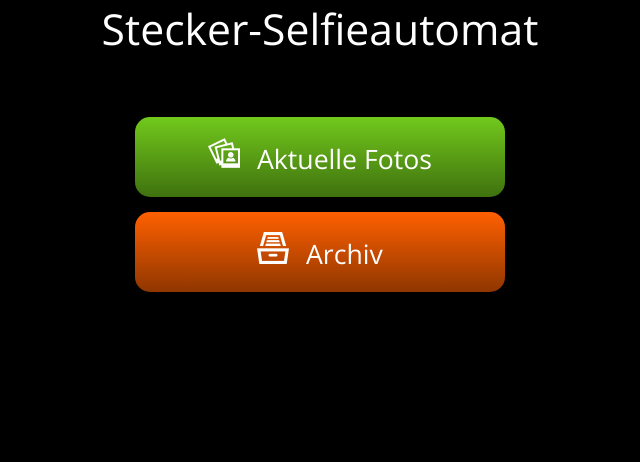
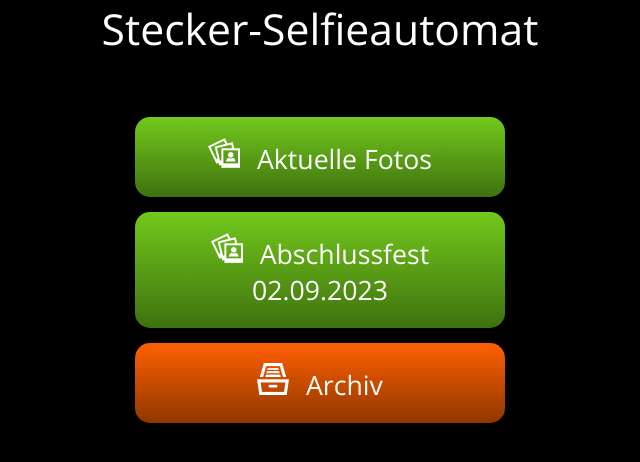
Before and after one commit to hftlclub/selfieportal, a PHP site: page / in a window 1280 px wide. Shown: the part 192-654 px from the top of the page, without its empty margins (320-960 px from the left). Run offline with PHP 8.4, Linux system fonts and the light colour scheme.

Commit message:
link abschlussfest

```diff
--- a/index.php
+++ b/index.php
@@ -87,6 +87,10 @@ div#btnContainer a.archive:hover{
 	Aktuelle Fotos
 </a>
 <?php } ?>
+<a href="./archiv/2023-09-02-Stecker-Abschlussfest" class="recent">
+	<img src="media/iconmonstr-picture-multi-5-icon-32.png" alt="" width="32">
+	Abschlussfest<br>02.09.2023
+</a>
 <a href="./archiv" class="archive">
 	<img src="media/iconmonstr-archive-6-icon-32.png" alt="" width="32">
 	Archiv
```
